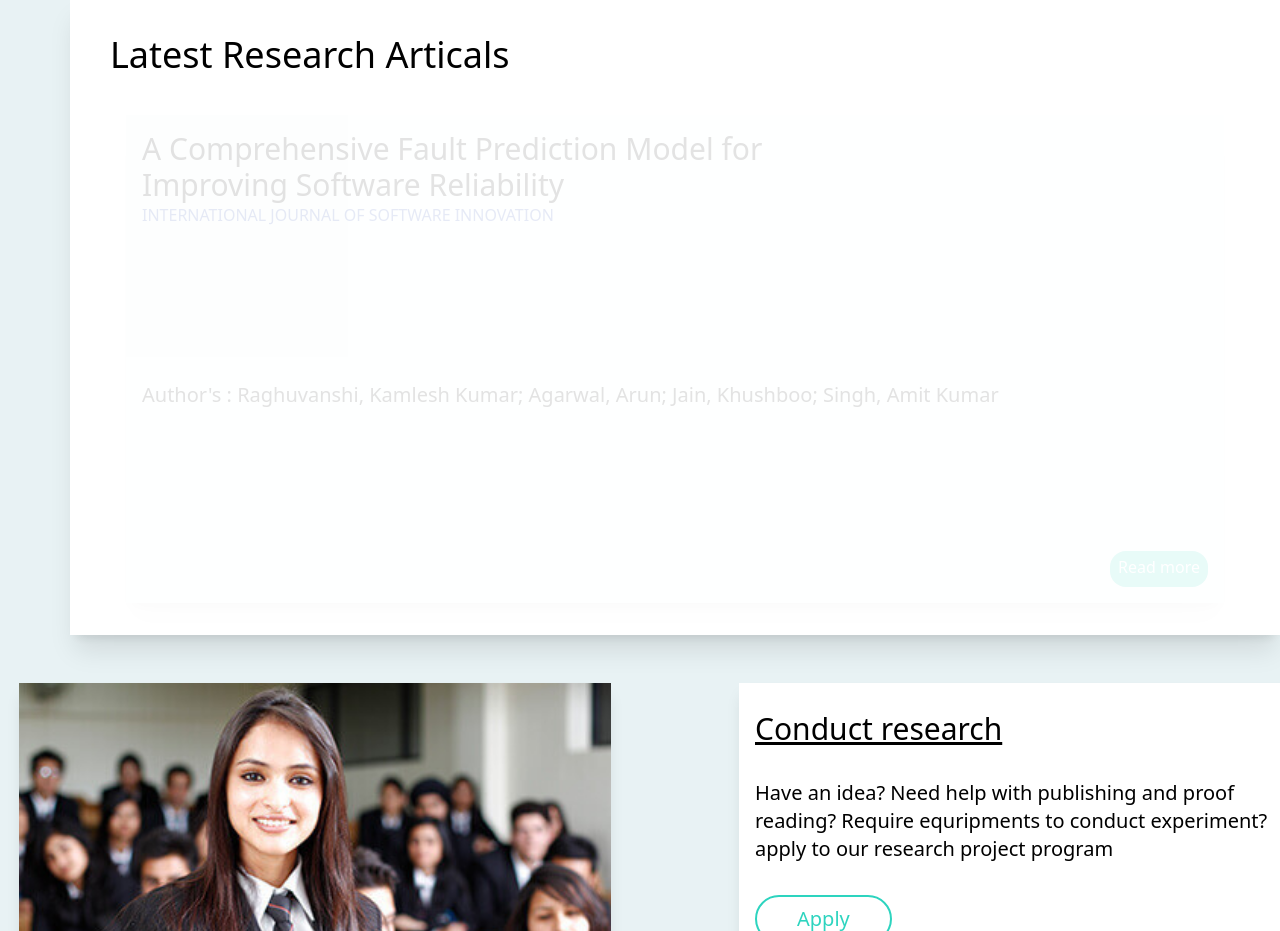
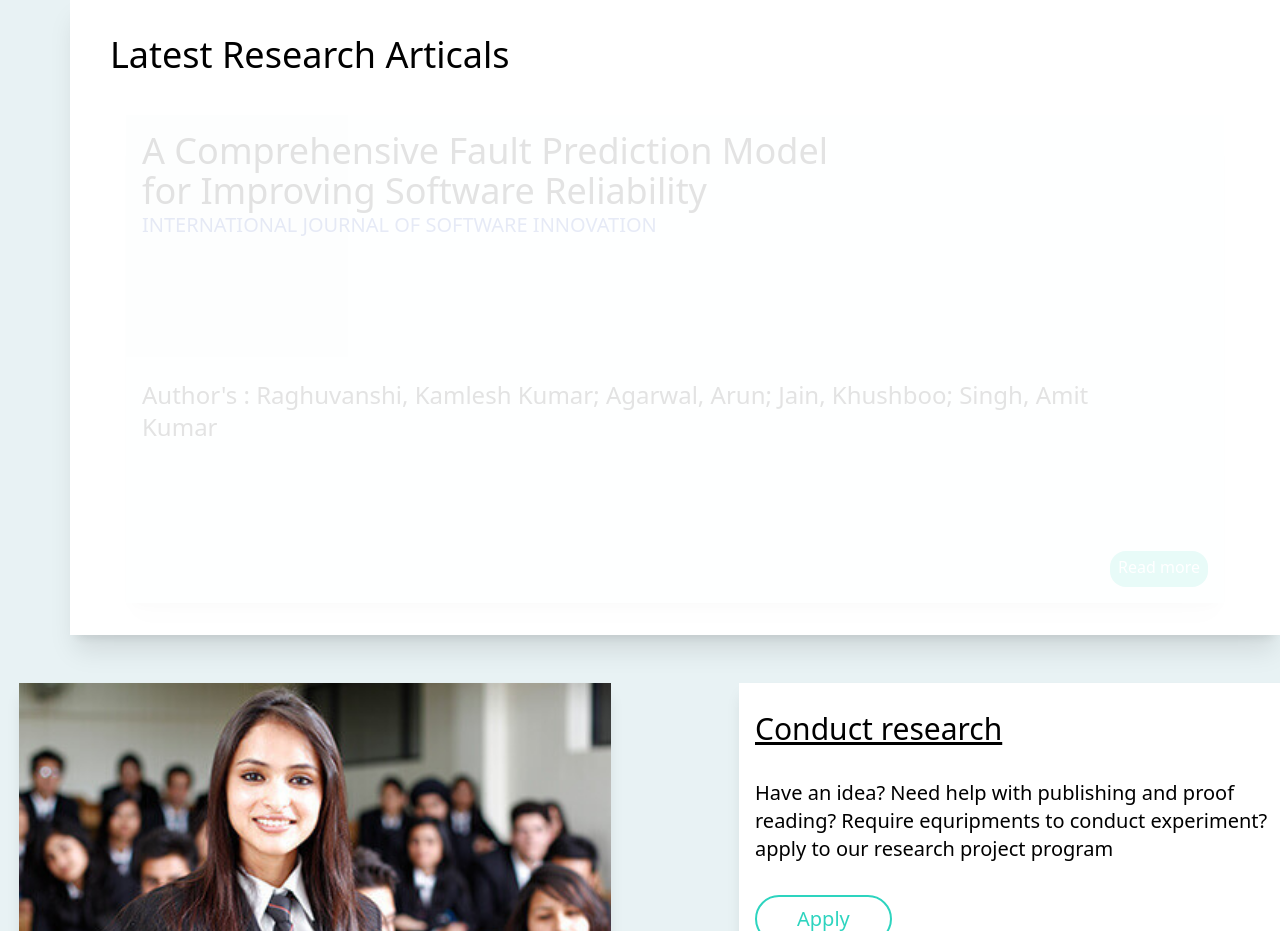
Before and after one commit to Adrian-73/DITU-Research-Club, a SvelteKit app: page / in a window 1280 px wide. Shown: the part 1600-2531 px from the top of the page. Built offline with nearby package versions, Linux system fonts and the light colour scheme.

Commit message:
Beta0.6.3

```diff
--- a/src/routes/+layout.svelte
+++ b/src/routes/+layout.svelte
@@ -70,7 +70,7 @@
                 <p class='text-white text-xl '>Link3</p>
             </div>
             <div class='block'>
-                <h3 class='text-white text-3xl '><a href="/About">About</a></h3>
+                <h3 class='text-white text-3xl '><a href="/Abouts">About</a></h3>
                 <p class='text-white text-xl '>Link1</p>
                 <p class='text-white text-xl '>Link2</p>
                 <p class='text-white text-xl '>Link3</p>
--- a/src/routes/+page.svelte
+++ b/src/routes/+page.svelte
@@ -66,12 +66,12 @@
 	<div id="viewport" class="p-4 w-full max-w-[80rem] h-full place-self-center" on:outroend={updateViewportComponent} transition:fade>
             <div class="p-4 w-full bg-teal-50 my-6  grid grid-cols-1 min-h-[15rem] h-full border-[px] shadow-xl border-slate-900 " transition:fade>
                 <div>
-                    <p class= "md:text-3xl text-3xl md:w-2/3 w-5/6  md:my-0 my-5">{views[currentView]['Title of paper']}</p>
-                    <a target="_blank" href="{views[currentView]['Journal Link']}"class= "place-self-end mt-4 text-blue-800 hover:text-blue-600 py-1  w-max">{views[currentView]['Name of journal']}</a>
+                    <p class= "md:text-4xl text-3xl md:w-2/3 w-5/6  md:my-0 my-5">{views[currentView]['Title of paper']}</p>
+                    <a target="_blank" href="{views[currentView]['Journal Link']}"class= "text-xl mt-10 text-blue-800 hover:text-blue-600 py-1  w-max">{views[currentView]['Name of journal']}</a>
                 </div>
                 <div class="flex w-full justify-between">
-                    <p class= "text-xl w-max">Author's : {views[currentView]['Name of the author\/s']}</p>
-                    <div class="flex">
+                    <p class= "text-2xl w-max">Author's : {views[currentView]['Name of the author\/s']}</p>
+                    <div class="flex mt-4">
                         <a target="_blank" href="{views[currentView]['Publication Link']}"class= "place-self-end mt-4 px-2 pb-2 pt-1 text-white bg-teal-400 rounded-2xl w-max">Read more</a>
                     </div>
                 </div>
```
Also changed, not shown: src/routes/api/paper/+server.js (deleted).
